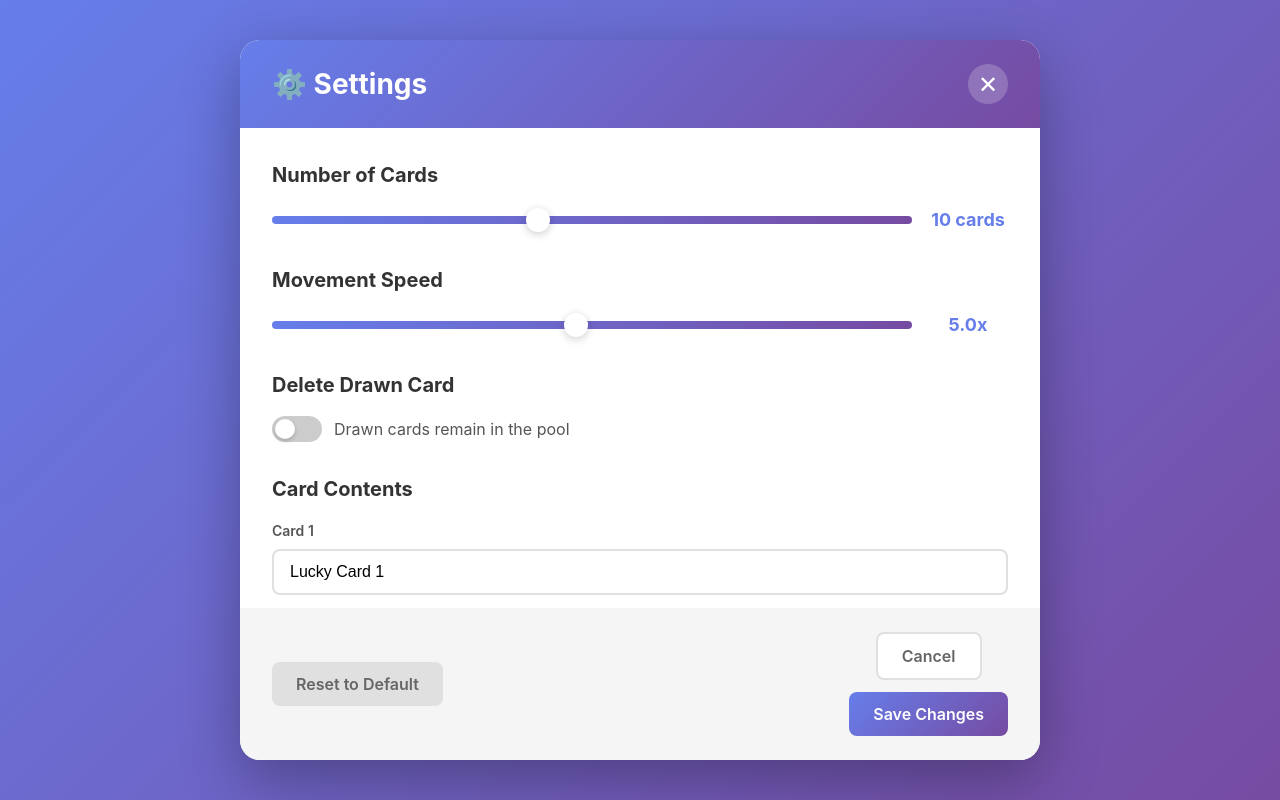
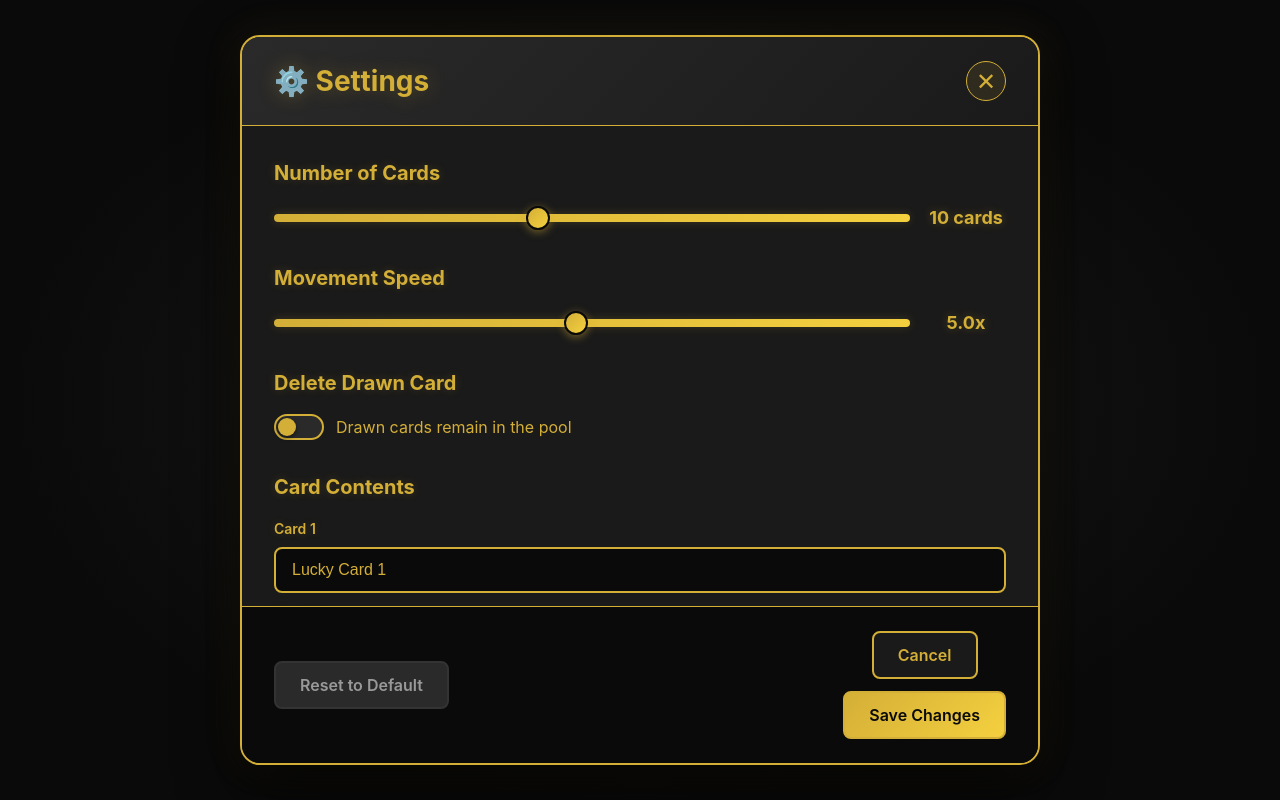
Before and after one commit to RoseBud13/gachacha, a React (Vite) app in the folder webapp/: page /settings in a window 1280 px wide. Built offline with nearby package versions, Linux system fonts and the light colour scheme.

Commit message:
style: redesigned the theme color of the app

```diff
--- a/webapp/src/App.css
+++ b/webapp/src/App.css
@@ -5,6 +5,7 @@
 #root {
   width: 100%;
   min-height: 100vh;
+  background: #0a0a0a;
 }
 
 body {
@@ -15,4 +16,5 @@ body {
     sans-serif;
   -webkit-font-smoothing: antialiased;
   -moz-osx-font-smoothing: grayscale;
+  background: #0a0a0a;
 }
--- a/webapp/src/index.css
+++ b/webapp/src/index.css
@@ -3,9 +3,21 @@
   line-height: 1.5;
   font-weight: 400;
 
-  color-scheme: light;
-  color: rgba(0, 0, 0, 0.87);
-  background-color: #ffffff;
+  /* Black & Gold Theme Colors */
+  --color-bg-primary: #0a0a0a;
+  --color-bg-secondary: #1a1a1a;
+  --color-bg-elevated: #2a2a2a;
+  --color-gold-primary: #d4af37;
+  --color-gold-secondary: #f4d03f;
+  --color-gold-dark: #b8941f;
+  --color-text-primary: #ffffff;
+  --color-text-secondary: #d4af37;
+  --color-text-muted: #999999;
+  --color-shadow: rgba(212, 175, 55, 0.3);
+
+  color-scheme: dark;
+  color: var(--color-text-primary);
+  background-color: var(--color-bg-primary);
 
   font-synthesis: none;
   text-rendering: optimizeLegibility;
@@ -24,6 +36,7 @@ body {
   display: flex;
   min-width: 320px;
   min-height: 100vh;
+  background: var(--color-bg-primary);
 }
 
 #root {
@@ -34,6 +47,7 @@ body {
 h1 {
   font-size: 3.2em;
   line-height: 1.1;
+  color: var(--color-gold-primary);
 }
 
 button {
@@ -55,6 +69,6 @@ button {
 /* Focus styles for accessibility */
 button:focus-visible,
 input:focus-visible {
-  outline: 2px solid #667eea;
+  outline: 2px solid var(--color-gold-primary);
   outline-offset: 2px;
 }
--- a/webapp/src/pages/SettingsPage.css
+++ b/webapp/src/pages/SettingsPage.css
@@ -1,7 +1,7 @@
 .settings-page {
   width: 100%;
   min-height: 100vh;
-  background: linear-gradient(135deg, #667eea 0%, #764ba2 100%);
+  background: radial-gradient(ellipse at center, #1a1a1a 0%, #0a0a0a 70%);
   display: flex;
   align-items: center;
   justify-content: center;
@@ -11,9 +11,10 @@
 .settings-container {
   width: 100%;
   max-width: 800px;
-  background: white;
+  background: #1a1a1a;
+  border: 2px solid #d4af37;
   border-radius: 20px;
-  box-shadow: 0 20px 60px rgba(0, 0, 0, 0.3);
+  box-shadow: 0 20px 60px rgba(0, 0, 0, 0.8), 0 0 40px rgba(212, 175, 55, 0.1);
   overflow: hidden;
 }
 
@@ -22,19 +23,22 @@
   justify-content: space-between;
   align-items: center;
   padding: 24px 32px;
-  background: linear-gradient(135deg, #667eea 0%, #764ba2 100%);
-  color: white;
+  background: linear-gradient(135deg, #2a2a2a 0%, #1a1a1a 100%);
+  border-bottom: 1px solid #d4af37;
+  color: #d4af37;
 }
 
 .settings-header h1 {
   margin: 0;
   font-size: 28px;
+  color: #d4af37;
+  text-shadow: 0 0 20px rgba(212, 175, 55, 0.3);
 }
 
 .close-button {
-  background: rgba(255, 255, 255, 0.2);
-  border: none;
-  color: white;
+  background: rgba(212, 175, 55, 0.1);
+  border: 1px solid #d4af37;
+  color: #d4af37;
   font-size: 24px;
   width: 40px;
   height: 40px;
@@ -43,17 +47,38 @@
   display: flex;
   align-items: center;
   justify-content: center;
-  transition: background 0.3s ease;
+  transition: all 0.3s ease;
 }
 
 .close-button:hover {
-  background: rgba(255, 255, 255, 0.3);
+  background: rgba(212, 175, 55, 0.2);
+  box-shadow: 0 0 16px rgba(212, 175, 55, 0.4);
 }
 
 .settings-content {
   padding: 32px;
   max-height: 60vh;
   overflow-y: auto;
+  background: #1a1a1a;
+}
+
+/* Custom scrollbar */
+.settings-content::-webkit-scrollbar {
+  width: 8px;
+}
+
+.settings-content::-webkit-scrollbar-track {
+  background: #0a0a0a;
+  border-radius: 4px;
+}
+
+.settings-content::-webkit-scrollbar-thumb {
+  background: #d4af37;
+  border-radius: 4px;
+}
+
+.settings-content::-webkit-scrollbar-thumb:hover {
+  background: #f4d03f;
 }
 
 .setting-section {
@@ -66,8 +91,9 @@
 
 .setting-section h2 {
   font-size: 20px;
-  color: #333;
+  color: #d4af37;
   margin: 0 0 16px 0;
+  text-shadow: 0 0 10px rgba(212, 175, 55, 0.2);
 }
 
 .setting-control {
@@ -83,7 +109,8 @@
   outline: none;
   -webkit-appearance: none;
   appearance: none;
-  background: linear-gradient(to right, #667eea, #764ba2);
+  background: linear-gradient(to right, #d4af37, #f4d03f);
+  box-shadow: 0 0 10px rgba(212, 175, 55, 0.2);
 }
 
 .slider::-webkit-slider-thumb {
@@ -92,37 +119,41 @@
   width: 24px;
   height: 24px;
   border-radius: 50%;
-  background: white;
+  background: linear-gradient(135deg, #d4af37, #f4d03f);
   cursor: pointer;
-  box-shadow: 0 2px 8px rgba(0, 0, 0, 0.2);
+  box-shadow: 0 2px 8px rgba(212, 175, 55, 0.5);
   transition: transform 0.2s ease;
+  border: 2px solid #0a0a0a;
 }
 
 .slider::-webkit-slider-thumb:hover {
   transform: scale(1.2);
+  box-shadow: 0 0 16px rgba(212, 175, 55, 0.8);
 }
 
 .slider::-moz-range-thumb {
   width: 24px;
   height: 24px;
   border-radius: 50%;
-  background: white;
+  background: linear-gradient(135deg, #d4af37, #f4d03f);
   cursor: pointer;
-  border: none;
-  box-shadow: 0 2px 8px rgba(0, 0, 0, 0.2);
+  border: 2px solid #0a0a0a;
+  box-shadow: 0 2px 8px rgba(212, 175, 55, 0.5);
   transition: transform 0.2s ease;
 }
 
 .slider::-moz-range-thumb:hover {
   transform: scale(1.2);
+  box-shadow: 0 0 16px rgba(212, 175, 55, 0.8);
 }
 
 .value-display {
   min-width: 80px;
   text-align: center;
   font-weight: bold;
-  color: #667eea;
+  color: #d4af37;
   font-size: 18px;
+  text-shadow: 0 0 10px rgba(212, 175, 55, 0.3);
 }
 
 .toggle-label {
@@ -137,37 +168,41 @@
   height: 26px;
   appearance: none;
   -webkit-appearance: none;
-  background: #ccc;
+  background: #2a2a2a;
+  border: 2px solid #d4af37;
   border-radius: 13px;
   position: relative;
   cursor: pointer;
-  transition: background 0.3s ease;
+  transition: all 0.3s ease;
   outline: none;
 }
 
 .toggle-label input[type='checkbox']:checked {
-  background: linear-gradient(135deg, #667eea 0%, #764ba2 100%);
+  background: linear-gradient(135deg, #d4af37 0%, #f4d03f 100%);
+  border-color: #d4af37;
+  box-shadow: 0 0 16px rgba(212, 175, 55, 0.4);
 }
 
 .toggle-label input[type='checkbox']::before {
   content: '';
   position: absolute;
-  width: 20px;
-  height: 20px;
+  width: 18px;
+  height: 18px;
   border-radius: 50%;
-  background: white;
-  top: 3px;
-  left: 3px;
+  background: #d4af37;
+  top: 2px;
+  left: 2px;
   transition: transform 0.3s ease;
-  box-shadow: 0 2px 4px rgba(0, 0, 0, 0.2);
+  box-shadow: 0 2px 4px rgba(0, 0, 0, 0.5);
 }
 
 .toggle-label input[type='checkbox']:checked::before {
   transform: translateX(24px);
+  background: #0a0a0a;
 }
 
 .toggle-text {
-  color: #555;
+  color: #d4af37;
   font-size: 16px;
 }
 
@@ -185,26 +220,36 @@
 
 .card-content-item label {
   font-weight: 600;
-  color: #555;
+  color: #d4af37;
   font-size: 14px;
+  text-shadow: 0 0 10px rgba(212, 175, 55, 0.2);
 }
 
 .card-content-item input {
   padding: 12px 16px;
-  border: 2px solid #e0e0e0;
+  border: 2px solid #d4af37;
+  background: #0a0a0a;
+  color: #d4af37;
   border-radius: 8px;
   font-size: 16px;
-  transition: border-color 0.3s ease;
+  transition: all 0.3s ease;
 }
 
 .card-content-item input:focus {
   outline: none;
-  border-color: #667eea;
+  border-color: #f4d03f;
+  box-shadow: 0 0 16px rgba(212, 175, 55, 0.3);
+  background: #1a1a1a;
+}
+
+.card-content-item input::placeholder {
+  color: #666;
 }
 
 .settings-actions {
   padding: 24px 32px;
-  background: #f5f5f5;
+  background: #0a0a0a;
+  border-top: 1px solid #d4af37;
   display: flex;
   justify-content: space-between;
   align-items: center;
@@ -229,32 +274,38 @@
 }
 
 .reset-btn {
-  background: #e0e0e0;
-  color: #666;
+  background: #2a2a2a;
+  color: #999;
+  border: 2px solid #333;
 }
 
 .reset-btn:hover {
-  background: #d0d0d0;
+  background: #333;
+  color: #d4af37;
+  border-color: #d4af37;
 }
 
 .cancel-btn {
-  background: white;
-  color: #666;
-  border: 2px solid #e0e0e0;
+  background: #1a1a1a;
+  color: #d4af37;
+  border: 2px solid #d4af37;
 }
 
 .cancel-btn:hover {
-  border-color: #ccc;
+  background: #2a2a2a;
+  box-shadow: 0 0 16px rgba(212, 175, 55, 0.2);
 }
 
 .save-btn {
-  background: linear-gradient(135deg, #667eea 0%, #764ba2 100%);
-  color: white;
+  background: linear-gradient(135deg, #d4af37 0%, #f4d03f 100%);
+  color: #0a0a0a;
+  border: 2px solid #d4af37;
 }
 
 .save-btn:hover {
   transform: translateY(-2px);
-  box-shadow: 0 4px 12px rgba(102, 126, 234, 0.4);
+  box-shadow: 0 4px 16px rgba(212, 175, 55, 0.5);
+  background: linear-gradient(135deg, #f4d03f 0%, #d4af37 100%);
 }
 
 /* Responsive design */
```
Also changed, not shown: webapp/src/pages/HomePage.css (+70 -24 lines).
